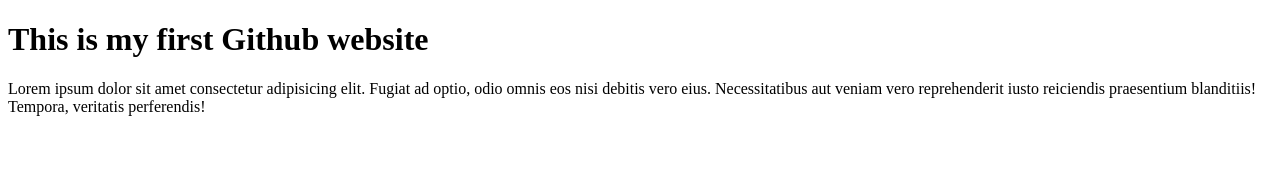
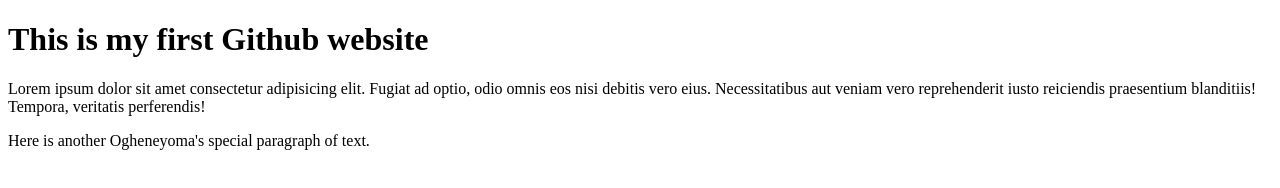
Before and after one commit to Ogheneyoma-a/firstsite, a plain HTML site: page index.html in a window 1280 px wide. Drawn offline with Linux system fonts and the light colour scheme.

Commit message:
added a new paragraph

```diff
--- a/index.html
+++ b/index.html
@@ -9,5 +9,8 @@
     <p>
         Lorem ipsum dolor sit amet consectetur adipisicing elit. Fugiat ad optio, odio omnis eos nisi debitis vero eius. Necessitatibus aut veniam vero reprehenderit iusto reiciendis praesentium blanditiis! Tempora, veritatis perferendis!
     </p>
+    <p>
+        Here is another Ogheneyoma's special paragraph of text.
+    </p>
 </body>
 </html>
```
